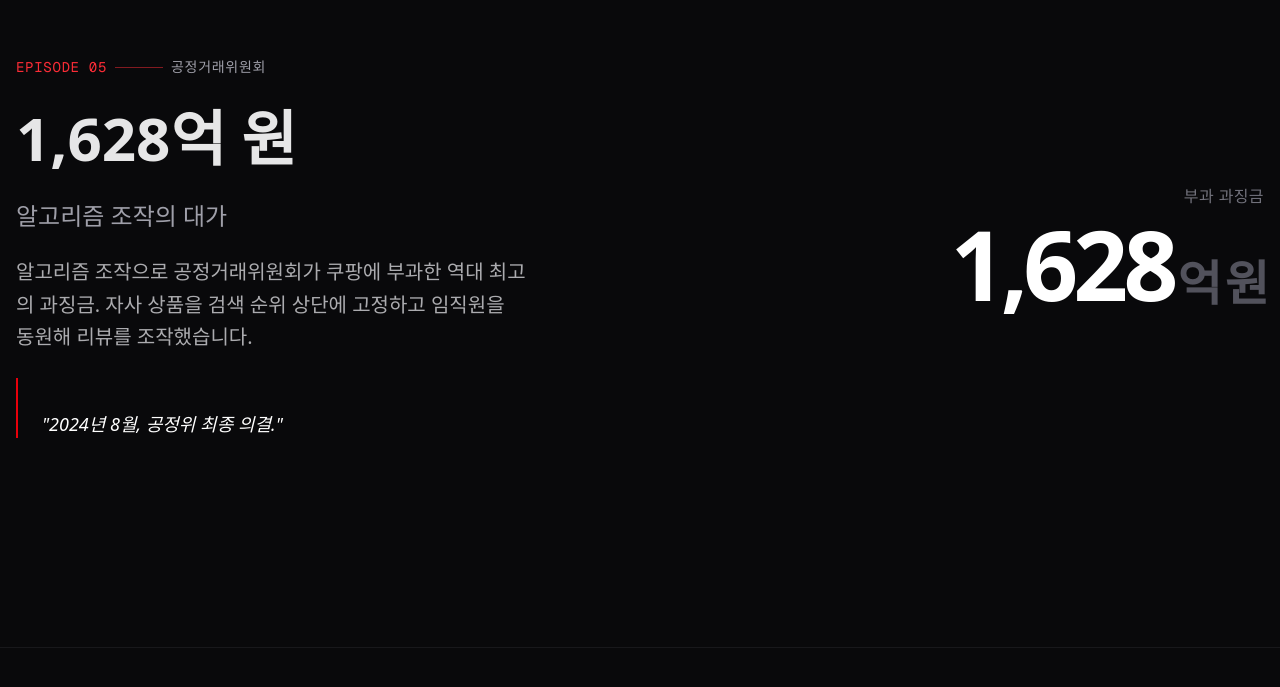
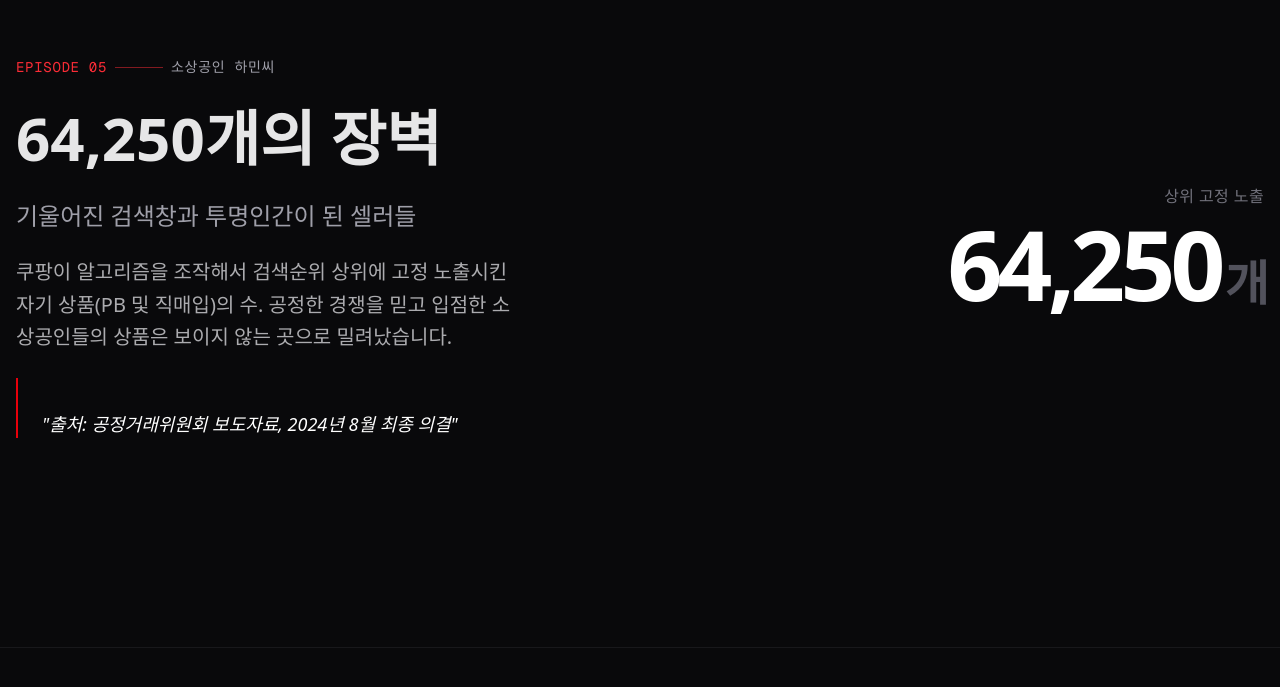
Before and after one commit to learn-slowly/coupang-out, a Next.js app: page /loss in a window 1280 px wide. Shown: the part 4218-4905 px from the top of the page. Built offline with nearby package versions, Linux system fonts and the light colour scheme.

Commit message:
feat: Loss 페이지 에피소드 5 수정 (64,250개 알고리즘 조작)

```diff
--- a/app/loss/data.ts
+++ b/app/loss/data.ts
@@ -57,11 +57,11 @@
     {
         id: "story-5",
         theme: "algorithm",
-        character: "공정거래위원회",
-        title: "1,628억 원",
-        subtitle: "알고리즘 조작의 대가",
-        content: "알고리즘 조작으로 공정거래위원회가 쿠팡에 부과한 역대 최고의 과징금. 자사 상품을 검색 순위 상단에 고정하고 임직원을 동원해 리뷰를 조작했습니다.",
-        stat: { label: "부과 과징금", value: 1628, unit: "억 원" },
-        highlight: "2024년 8월, 공정위 최종 의결.",
+        character: "소상공인 하민씨",
+        title: "64,250개의 장벽",
+        subtitle: "기울어진 검색창과 투명인간이 된 셀러들",
+        content: "쿠팡이 알고리즘을 조작해서 검색순위 상위에 고정 노출시킨 자기 상품(PB 및 직매입)의 수. 공정한 경쟁을 믿고 입점한 소상공인들의 상품은 보이지 않는 곳으로 밀려났습니다.",
+        stat: { label: "상위 고정 노출", value: 64250, unit: "개" },
+        highlight: "출처: 공정거래위원회 보도자료, 2024년 8월 최종 의결",
     },
 ];
```
